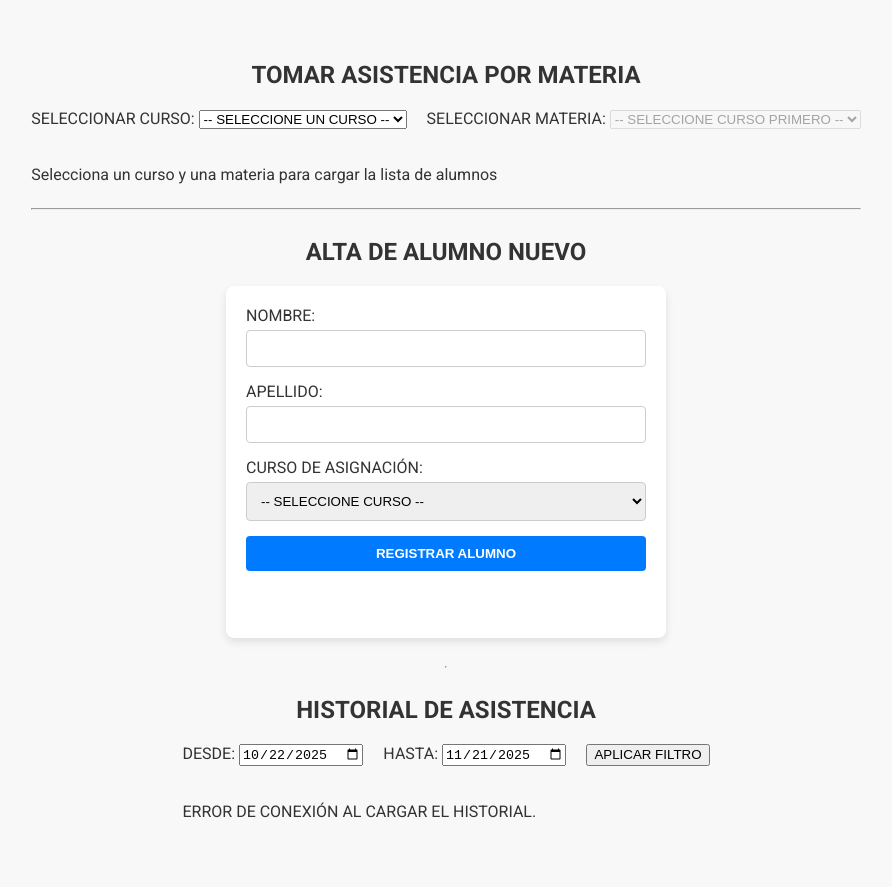
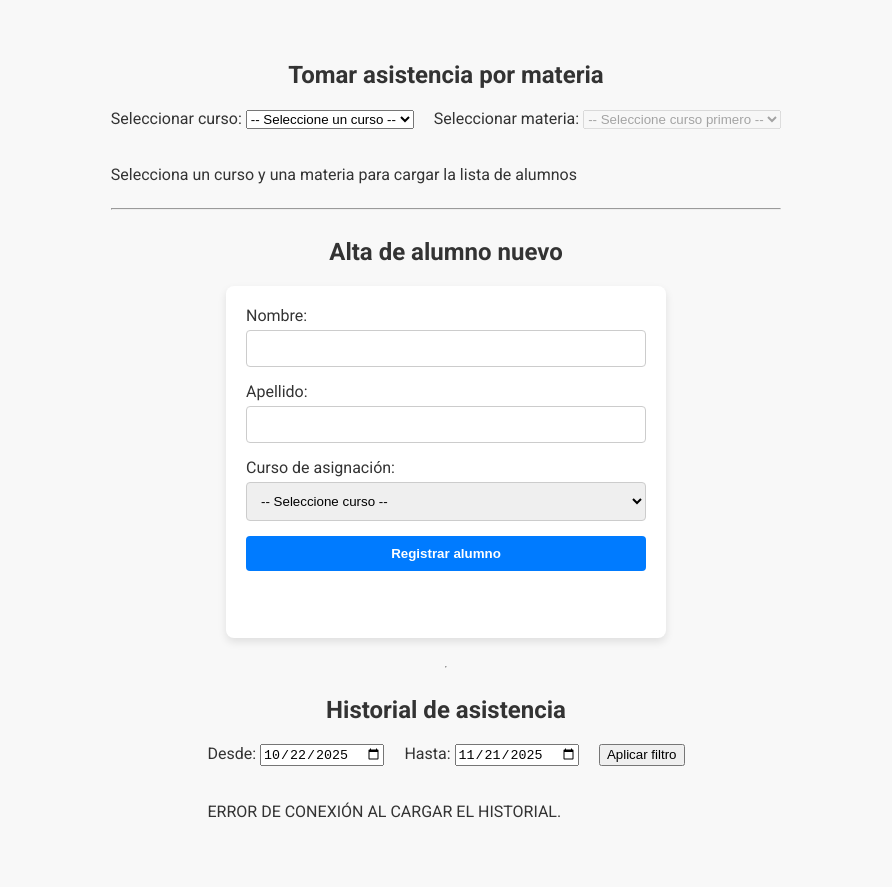
Before and after one commit to aguskam/TP-Trini, a website: page index.html in a window 1280 px wide. Shown: the part 90-977 px from the top of the page, without its empty margins (194-1086 px from the left). Drawn offline with Linux system fonts and the light colour scheme; no server answers.

Commit message:
Update index.html

```diff
--- a/index.html
+++ b/index.html
@@ -3,7 +3,7 @@
 <head>
     <meta charset="UTF-8">
     <meta name="viewport" content="width=device-width, initial-scale=1.0">
-    <title>CONTROL DE LISTA ESCOLAR</title>
+    <title>Control de lista escolar</title>
 
     <link rel="preconnect" href="https://fonts.googleapis.com">
     <link rel="preconnect" href="https://fonts.gstatic.com" crossorigin>
@@ -13,25 +13,25 @@
 </head>
 <body>
     <header>
-        <h1>CONTROL DE LISTA DE ASISTENCIA</h1>
+        <h1>Control de lista de asistencia</h1>
     </header>
 
     <main>
         <section id="MODULO_LISTA">
-            <h2>TOMAR ASISTENCIA POR MATERIA</h2>
+            <h2>Tomar asistencia por materia</h2>
 
             <div class="CONTENEDOR_SELECTORES">
                 <div>
-                    <label for="selectorCurso">SELECCIONAR CURSO:</label>
+                    <label for="selectorCurso">Seleccionar curso:</label>
                     <select id="selectorCurso">
-                        <option value="">-- SELECCIONE UN CURSO --</option>
+                        <option value="">-- Seleccione un curso --</option>
                     </select>
                 </div>
 
                 <div>
-                    <label for="selectorMateria">SELECCIONAR MATERIA:</label>
+                    <label for="selectorMateria">Seleccionar materia:</label>
                     <select id="selectorMateria" disabled>
-                        <option value="">-- SELECCIONE CURSO PRIMERO --</option>
+                        <option value="">-- Seleccione curso primero --</option>
                     </select>
                 </div>
             </div>
@@ -44,27 +44,27 @@
         </section>
 
         <section id="MODULO_ALTA_ALUMNO">
-            <h2>ALTA DE ALUMNO NUEVO</h2>
+            <h2>Alta de alumno nuevo</h2>
 
             <form id="formularioAltaAlumno" class="FORMULARIO_ALTA">
                 <div class="CAMPO_ALUMNO">
-                    <label for="inputNombre">NOMBRE:</label>
+                    <label for="inputNombre">Nombre:</label>
                     <input type="text" id="inputNombre" required>
                 </div>
 
                 <div class="CAMPO_ALUMNO">
-                    <label for="inputApellido">APELLIDO:</label>
+                    <label for="inputApellido">Apellido:</label>
                     <input type="text" id="inputApellido" required>
                 </div>
 
                 <div class="CAMPO_ALUMNO">
-                    <label for="selectorCursoNuevo">CURSO DE ASIGNACIÓN:</label>
+                    <label for="selectorCursoNuevo">Curso de asignación:</label>
                     <select id="selectorCursoNuevo" required>
-                        <option value="">-- SELECCIONE CURSO --</option>
+                        <option value="">-- Seleccione curso --</option>
                     </select>
                 </div>
 
-                <button type="submit" id="botonAltaAlumno">REGISTRAR ALUMNO</button>
+                <button type="submit" id="botonAltaAlumno">Registrar alumno</button>
                 <p id="mensajeRespuesta"></p>
             </form>
         </section>
@@ -72,17 +72,17 @@
         <hr>
 
         <section id="MODULO_HISTORIAL">
-            <h2>HISTORIAL DE ASISTENCIA</h2>
+            <h2>Historial de asistencia</h2>
             <div class="CONTENEDOR_SELECTORES">
                 <div>
-                    <label for="fechaInicio">DESDE:</label>
+                    <label for="fechaInicio">Desde:</label>
                     <input type="date" id="fechaInicio">
                 </div>
                 <div>
-                    <label for="fechaFin">HASTA:</label>
+                    <label for="fechaFin">Hasta:</label>
                     <input type="date" id="fechaFin">
                 </div>
-                <button id="botonFiltrar">APLICAR FILTRO</button>
+                <button id="botonFiltrar">Aplicar filtro</button>
             </div>
 
             <div id="contenedorTablaHistorial" class="contenedorTablaHistorial">
```
